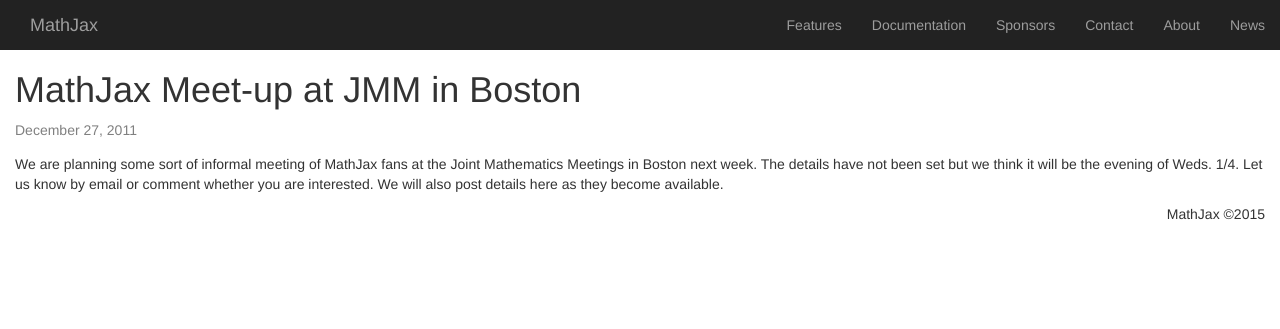
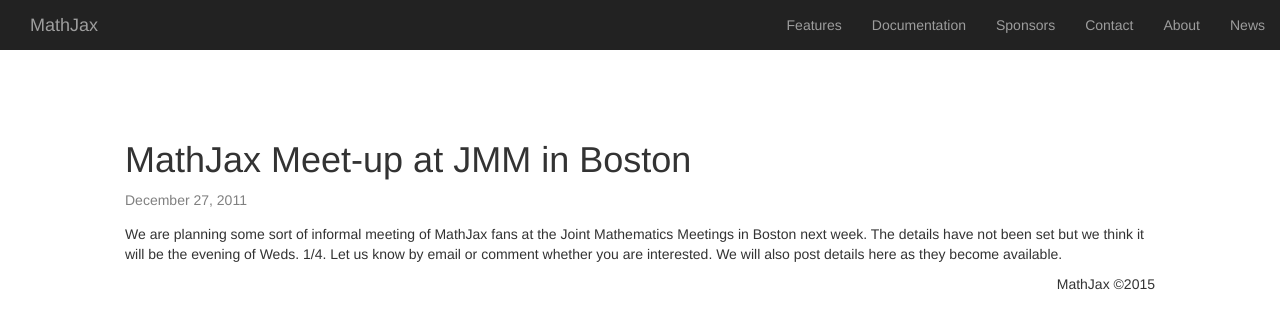
Before and after one commit to mathjax/MathJax-website, a Jekyll site: the page built from _posts/2011/2011-12-27-mathjax-meet-up-at-jmm-in-boston.md, in a window 1280 px wide. Shown: the top 329 px of the page. Built offline with Jekyll 4.4.1, drawn with Linux system fonts in a browser that asks for light colours; nearby versions of some CDN libraries.

Commit message:
fix page and post layout to class container

```diff
--- a/_layouts/page.html
+++ b/_layouts/page.html
@@ -1,7 +1,7 @@
 ---
 layout: default
 ---
-<div class="container-fluid page">
+<div class="container page">
 
   <header class="page-header">
     <h1>{{ page.title }}</h1>
--- a/_layouts/post.html
+++ b/_layouts/post.html
@@ -1,7 +1,7 @@
 ---
 layout: default
 ---
-<div class="container-fluid post">
+<div class="container post">
 
   <header class="post-header">
     <h1>{{ page.title }}</h1>
```
Also changed, not shown: _layouts/default.html (line endings or trailing spaces).
